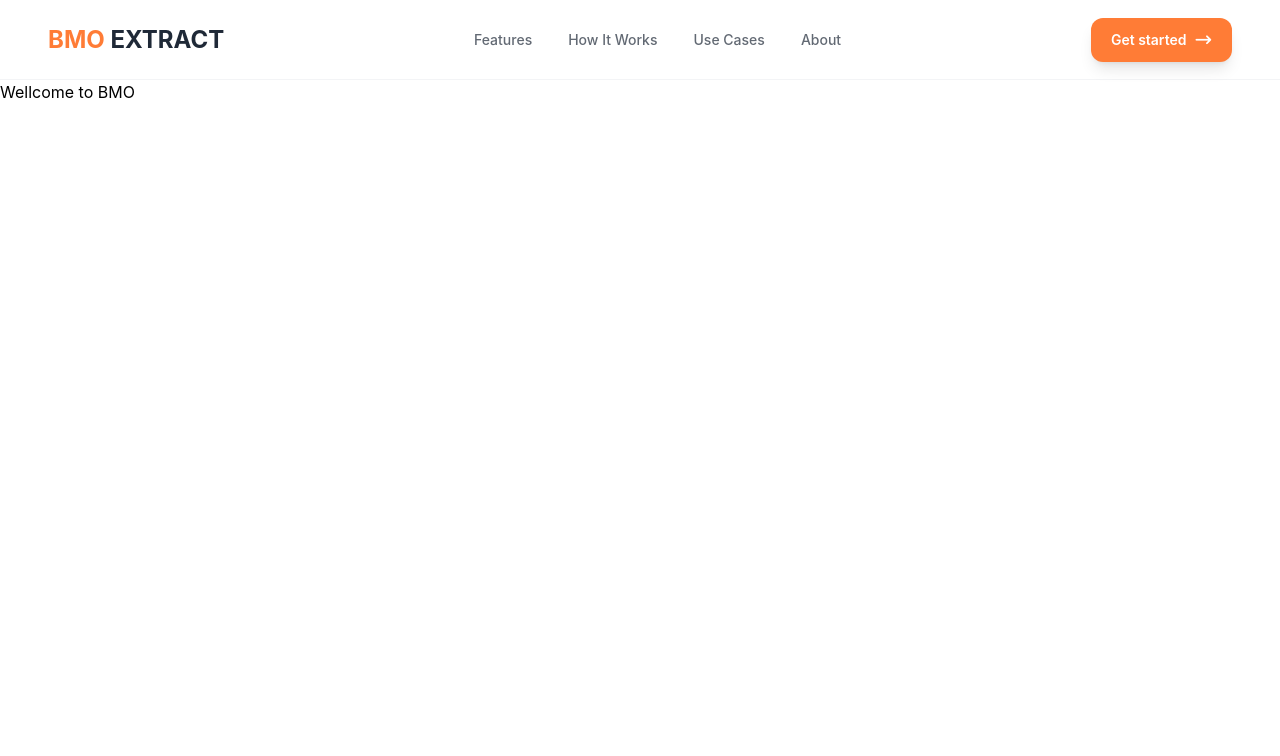
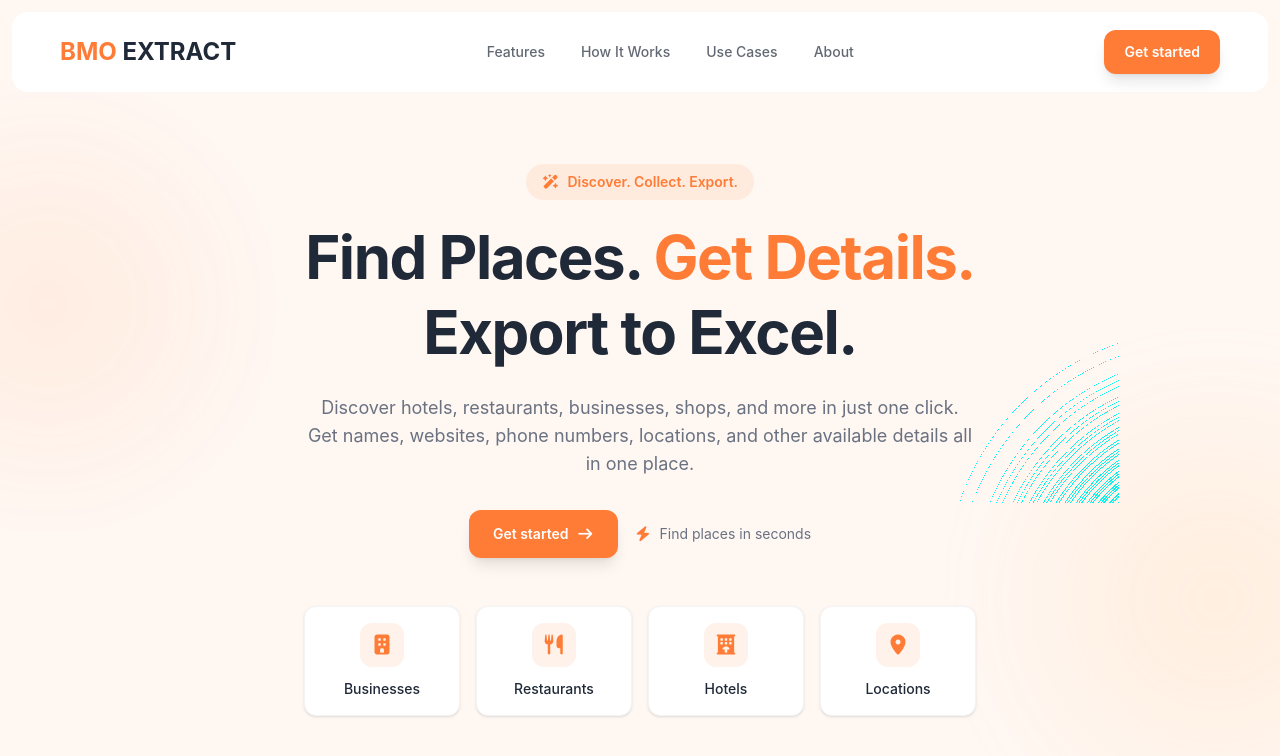
Before and after one commit to Sathish12kumar/bmoextract, a React (Vite) app: page / in a window 1280 px wide. Shown: the top 756 px of the page. Built offline with nearby package versions, Linux system fonts and the light colour scheme.

Commit message:
home page added

```diff
--- a/src/App.tsx
+++ b/src/App.tsx
@@ -1,14 +1,14 @@
 import "./App.css";
-// import Homepage from "./app/pages/Home/page";
+import Homepage from "./app/pages/Home/page";
 import Navpage from "./app/pages/Navbar/page";
 
 function App() {
   return (
     <>
       <Navpage />
-      <h1>Wellcome to BMO</h1>
+      {/* <h1>Wellcome to BMO</h1> */}
       {/* <img src="/icon-1.png" alt="" /> */}
-      {/* <Homepage /> */}
+      <Homepage />
     </>
   );
 }
--- /dev/null
+++ b/src/app/pages/Home/components/HomeContent.tsx
@@ -0,0 +1,76 @@
+const HomeContent = () => {
+  return (
+    <div className="relative flex min-h-[calc(100vh-80px)] w-full flex-col items-center justify-center overflow-hidden bg-[#FFF7F2] px-6 py-20 text-center">
+      <div className="absolute -left-24 top-20 h-72 w-72 animate-pulse rounded-full bg-[var(--color-primary)]/10 blur-3xl" />
+
+      <div className="absolute -right-24 bottom-10 h-80 w-80 animate-pulse rounded-full bg-orange-200/30 blur-3xl" />
+
+      <div className="relative z-10 flex flex-col items-center">
+        <span className="mb-5 animate-[fadeIn_0.6s_ease-out] rounded-full bg-[var(--color-primary)]/10 px-4 py-2 text-sm font-semibold text-[var(--color-primary)]">
+          {/* <i className="fa-solid fa-sparkles mr-2" /> */}
+          <i className="fa-solid fa-wand-magic-sparkles mr-2"></i>
+          Discover. Collect. Export.
+        </span>
+
+        <h1 className="max-w-4xl animate-[fadeInUp_0.7s_ease-out] text-4xl font-bold leading-tight tracking-tight text-[var(--color-dark)] sm:text-5xl lg:text-6xl">
+          Find Places.
+          <span className="text-[var(--color-primary)]"> Get Details.</span>
+          <br />
+          Export to Excel.
+        </h1>
+
+        <p className="mt-6 max-w-2xl animate-[fadeInUp_0.9s_ease-out] text-base leading-7 text-gray-500 sm:text-lg">
+          Discover hotels, restaurants, businesses, shops, and more in just one
+          click. Get names, websites, phone numbers, locations, and other
+          available details all in one place.
+        </p>
+
+        <div className="mt-8 flex animate-[fadeInUp_1.1s_ease-out] flex-col items-center gap-4 sm:flex-row">
+          <button className="group inline-flex cursor-pointer items-center justify-center rounded-xl bg-[var(--color-primary)] px-6 py-3.5 text-sm font-semibold text-white shadow-lg shadow-[var(--color-primary)]/20 transition-all duration-300 hover:-translate-y-1 hover:scale-[1.02] hover:shadow-xl hover:shadow-[var(--color-primary)]/30 active:scale-95">
+            Get started
+            <i className="fa-solid fa-arrow-right ml-2 transition-transform duration-300 group-hover:translate-x-1" />
+          </button>
+
+          {/* <span className="text-sm text-gray-400">
+            <i className="fa-solid fa-file-excel mr-1 text-green-500" />
+            Export your results as Excel
+          </span> */}
+          <div className="flex items-center gap-2 text-sm text-gray-500">
+            <i className="fa-solid fa-bolt text-[var(--color-primary)]" />
+            <span>Find places in seconds</span>
+          </div>
+        </div>
+
+        <div className="mt-12 grid w-full max-w-3xl grid-cols-2 gap-4 sm:grid-cols-4">
+          {[
+            ["fa-building", "Businesses"],
+            ["fa-utensils", "Restaurants"],
+            ["fa-hotel", "Hotels"],
+            ["fa-location-dot", "Locations"],
+          ].map(([icon, title], index) => (
+            <div
+              key={title}
+              className="group animate-[fadeInUp_0.8s_ease-out] rounded-xl border border-gray-100 bg-white p-4 shadow-sm transition-all duration-300 hover:-translate-y-2 hover:border-[var(--color-primary)]/20 hover:shadow-xl hover:shadow-orange-100"
+              style={{
+                animationDelay: `${1.2 + index * 0.15}s`,
+                animationFillMode: "both",
+              }}
+            >
+              <div className="mx-auto flex h-11 w-11 items-center justify-center rounded-xl bg-[var(--color-primary)]/10 transition-all duration-300 group-hover:scale-110 group-hover:bg-[var(--color-primary)]">
+                <i
+                  className={`fa-solid ${icon} text-xl text-[var(--color-primary)] transition-colors duration-300 group-hover:text-white`}
+                />
+              </div>
+
+              <p className="mt-3 text-sm font-medium text-[var(--color-dark)]">
+                {title}
+              </p>
+            </div>
+          ))}
+        </div>
+      </div>
+    </div>
+  );
+};
+
+export default HomeContent;
--- a/src/app/pages/Home/page.tsx
+++ b/src/app/pages/Home/page.tsx
@@ -1,5 +1,11 @@
+import HomeContent from "./components/HomeContent";
+
 const Homepage = () => {
-  return <div>Homepage</div>;
+  return (
+    <div className="h-dvh flex items-end justify-center bg-[#FFF7F2]" id="Home">
+      <HomeContent />
+    </div>
+  );
 };
 
 export default Homepage;
--- a/src/app/pages/Navbar/page.tsx
+++ b/src/app/pages/Navbar/page.tsx
@@ -12,9 +12,9 @@ const Navpage = () => {
   }, [screen]);
 
   return (
-    <nav className="flex h-20 items-center justify-between border-b border-gray-100 bg-white relative px-4 sm:px-6 lg:px-12">
+    <nav className="fixed right-0 left-0 flex h-20 rounded-2xl items-center justify-between bg-white px-4 m-3 z-10 sm:px-6 lg:px-12">
       <div className="text-xl font-bold text-[var(--color-dark)] sm:text-2xl">
-        <a href="/">
+        <a href="#Home">
           <span className="text-[var(--color-primary)]">BMO</span> EXTRACT
         </a>
       </div>
@@ -34,14 +34,14 @@ const Navpage = () => {
 
       <div className="flex items-center gap-2">
         <button className="group inline-flex cursor-pointer items-center justify-center rounded-xl bg-[var(--color-primary)] px-4 py-2.5 text-sm font-semibold text-white shadow-lg shadow-[var(--color-primary)]/20 transition-all duration-200 hover:-translate-y-0.5 hover:shadow-xl hover:shadow-[var(--color-primary)]/30 active:scale-95 sm:px-5 sm:py-3">
-          <span className="hidden sm:inline">Get started</span>
-          <span className="sm:hidden">
+          <span className=" sm:inline">Get started</span>
+          {/* <span className="sm:hidden">
             <i className="fa-solid fa-arrow-right" />
-          </span>
+          </span> */}
 
-          <span className="ml-2 hidden transition-transform duration-200 group-hover:translate-x-1 sm:inline">
+          {/* <span className="ml-2 hidden transition-transform duration-200 group-hover:translate-x-1 sm:inline">
             <i className="fa-solid fa-arrow-right-long" />
-          </span>
+          </span> */}
         </button>
 
         <button
@@ -57,7 +57,7 @@ const Navpage = () => {
       </div>
 
       {toggle && (
-        <ul className=" items-center gap-1 absolute right-[10px] top-[90px] bg-[var(--color-primary)]/20 rounded-2xl p-3">
+        <ul className=" items-center gap-1 absolute right-[10px] top-[90px] bg-[var(--color-primary)]/20 rounded-2xl p-3 z-100">
           {NavBardt.map((v, idx) => (
             <li
               key={idx}
```
